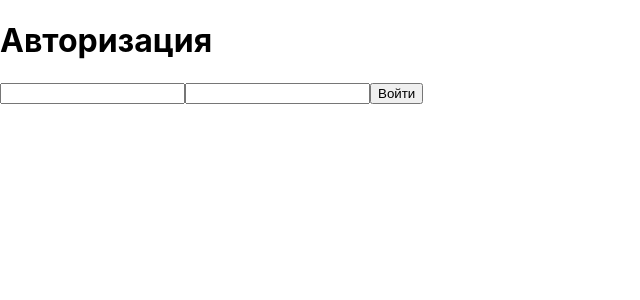
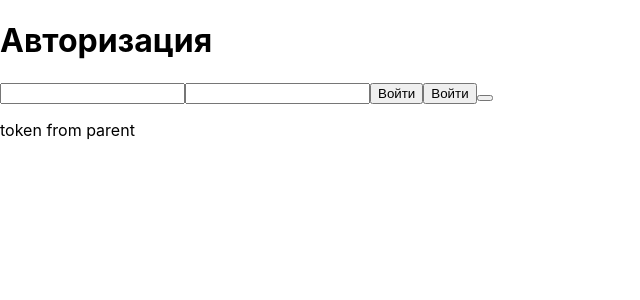
Before and after one commit to akolobaha/money-service-frontend, a React (Create React App) app: page /login in a window 1280 px wide. Shown: the top 300 px of the page, without its empty margins (0-640 px from the left). Built offline with nearby package versions, Linux system fonts and the light colour scheme.

Commit message:
parent to child

```diff
--- a/src/App.js
+++ b/src/App.js
@@ -10,12 +10,18 @@ import './App.css';
 export class App extends React.Component {
   state = {
     authorized: false,
-    tokken: "",
+    token: "token from parent",
   }
 
   login = () => {
     this.setState ({
       authorized: true,
+    })
+  }
+
+  UpdateToken = (value) => {
+    this.setState ({
+      token: value
     })
   }
 
@@ -37,7 +43,8 @@ export class App extends React.Component {
             </PrivateRoute>
 
             <Route exact path="/login">
-              <Login login={this.login} authorized={authorized}></Login>
+              {/* <Login login={this.login} token={this.token} authorized={authorized}></Login> */}
+              <Login login={this.login} tkn={this.state.token} updateTkn={this.UpdateToken}></Login>
             </Route>
 
             <Route exact path="/signup">
--- a/src/Login.js
+++ b/src/Login.js
@@ -6,17 +6,15 @@ import { Redirect } from "react-router";
 class Login extends React.Component {
 
 
+
+
     getToken = function () {
-        fetch('https://localhost:44381/api/user/login?username=user5@mail.ru&password=pas',
-            {
-                mode: 'cors',
-                headers: {
-                    'Content-Type': 'application/json'
-                }
-            } )
+        let token = 'token test';
+        fetch('https://localhost:44381/api/user/login?username=user5@mail.ru&password=pas')
             .then(response => response.json())
-            .then(json => console.log(json))
+            .then(json => console.log(json.token))
     }
+
 
 
     render () {
@@ -29,8 +27,11 @@ class Login extends React.Component {
                 <h1>Авторизация</h1>
                 <input type="text"></input>
                 <input type="text"></input>
-                {/* <button type="button" onClick={this.props.login}>Войти</button> */}
+                <button type="button" onClick={this.props.login}>Войти</button>
                 <button type="button" onClick={this.getToken}>Войти</button>
+
+                <button onClick={() => { this.props.updateTkn('token from child') }} />
+                <p>{ this.props.tkn }</p>
             </div>
         );
     }
```
